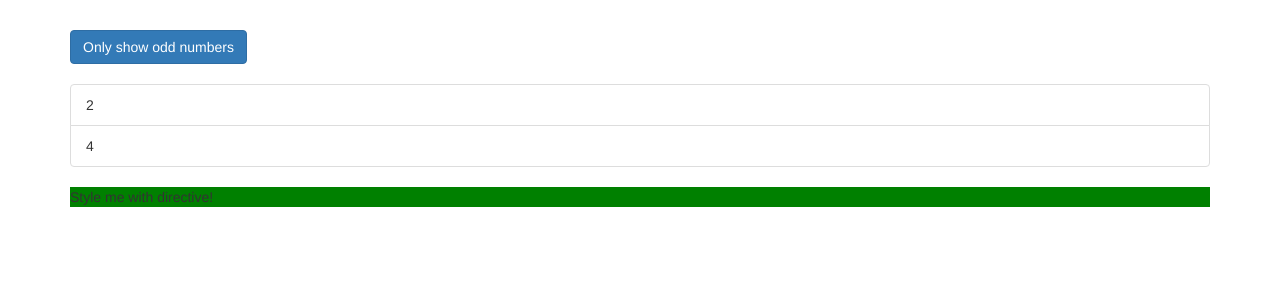
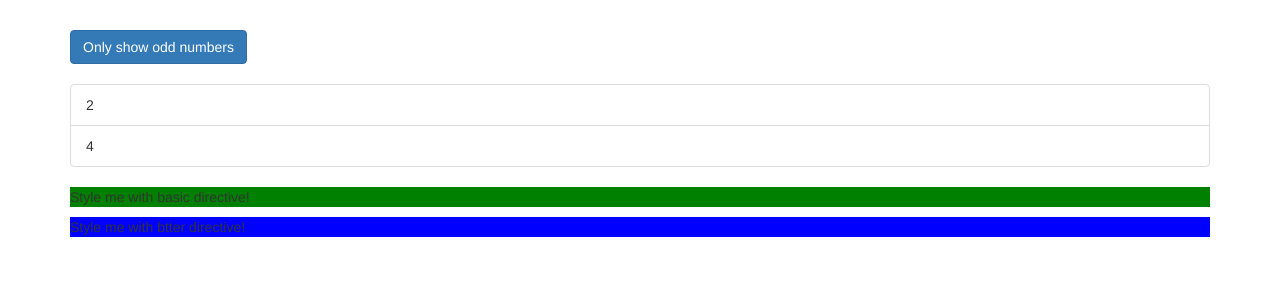
Before and after one commit to mfathei/directives-start, an Angular app: page / in a window 1280 px wide. Shown: the top 300 px of the page. Built offline with nearby package versions, Linux system fonts and the light colour scheme.

Commit message:
085 using the Renderer to build a better attribute directive

```diff
--- a/src/app/app.component.html
+++ b/src/app/app.component.html
@@ -20,7 +20,8 @@
           </li>
         </div>
       </ul>
-      <p appBasicHighlight>Style me with directive!</p>
+      <p appBasicHighlight>Style me with basic directive!</p>
+      <p appBetterHighlight>Style me with btter directive!</p>
     </div>
   </div>
 </div>
--- a/src/app/app.module.ts
+++ b/src/app/app.module.ts
@@ -5,11 +5,13 @@ import { HttpModule } from '@angular/http';
 
 import { AppComponent } from './app.component';
 import { BasicHighlightDirective } from './basic-highlight/basic-highlight.directive';
+import { BetterHighlightDirective } from './better-highlight/better-highlight.directive';
 
 @NgModule({
   declarations: [
     AppComponent,
-    BasicHighlightDirective
+    BasicHighlightDirective,
+    BetterHighlightDirective
   ],
   imports: [
     BrowserModule,
--- /dev/null
+++ b/src/app/better-highlight/better-highlight.directive.ts
@@ -0,0 +1,14 @@
+import { Directive, Renderer2, OnInit, ElementRef } from '@angular/core';
+
+@Directive({
+  selector: '[appBetterHighlight]'
+})
+export class BetterHighlightDirective implements OnInit {
+
+  constructor(private elRef: ElementRef, private renderer: Renderer2) { }
+
+  ngOnInit() {
+    this.renderer.setStyle(this.elRef.nativeElement, 'background-color', 'blue');
+  }
+
+}
```
